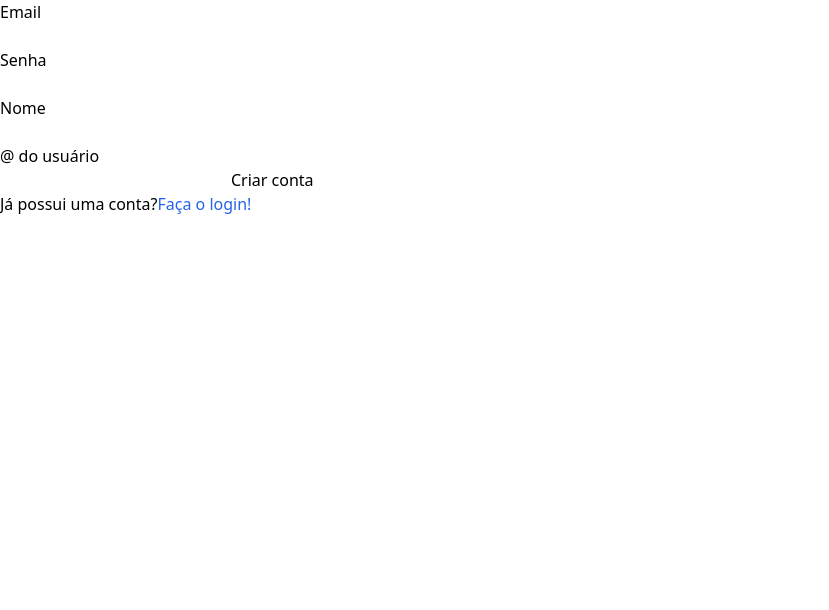
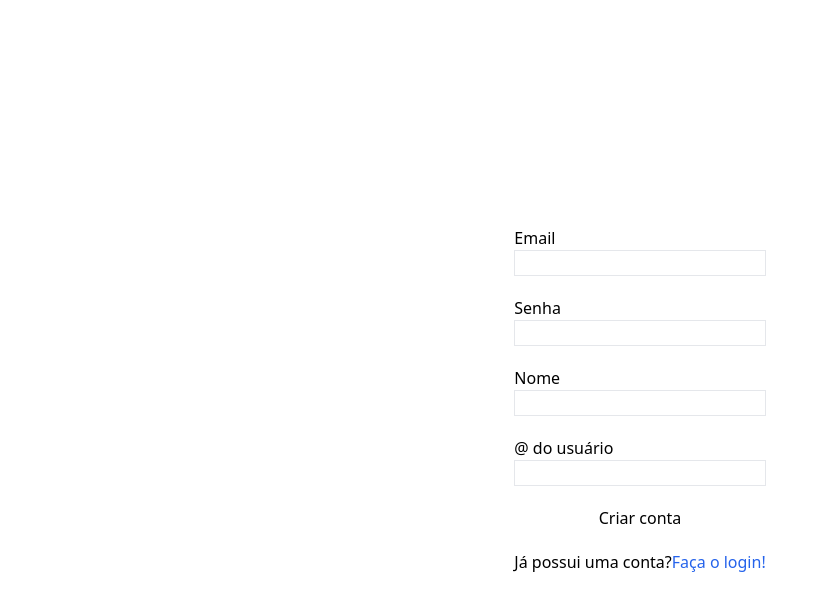
Before and after one commit to Leckller/NestTwitter, a React (Vite) app in the folder frontend/: page /register in a window 1280 px wide. Shown: the top 610 px of the page, without its empty margins (0-829 px from the left). Built offline with nearby package versions, Linux system fonts and the light colour scheme.

Commit message:
feat: fiz uma leve componentização, e um leve css

```diff
--- /dev/null
+++ b/frontend/src/components/Register-Login/Field.tsx
@@ -0,0 +1,27 @@
+import { UserType } from '../../types';
+
+function Field({ text, keyField, password, register, setRegister }
+: {
+  text: string, keyField: string, password: boolean,
+  register: Partial<UserType>, setRegister: (p: Partial<UserType>) => void
+}) {
+  const handleRegister = (value: string) => {
+    setRegister({ ...register, [keyField]: value });
+  };
+
+  return (
+    <label>
+      <h2>{text}</h2>
+      <input
+        className="w-full border"
+        value={ register[keyField as keyof UserType] }
+        onChange={ ({ target: { value } }) => {
+          handleRegister(value);
+        } }
+        type={ password ? 'password' : 'text' }
+      />
+    </label>
+  );
+}
+
+export default Field;
--- a/frontend/src/routes/Login.tsx
+++ b/frontend/src/routes/Login.tsx
@@ -4,34 +4,35 @@ import UserConnect from '../service/User-Connection.Service';
 import { UserType } from '../types';
 import { useAppDispatch } from '../hooks/reduxHooks';
 import { setToken } from '../redux/Reducers/User';
+import Field from '../components/Register-Login/Field';
 
 function Login() {
   const navigate = useNavigate();
 
   const dispatch = useAppDispatch();
 
-  const [register, setRegister] = useState <Partial<UserType>>({
+  const [register, setRegister] = useState<Partial<UserType>>({
     email: '', password: '',
   });
 
   const fields = [
-    { key: 'email', text: 'Email' },
+    { key: 'email', text: 'Email', password: false },
     { key: 'password', text: 'Senha', password: true },
   ];
 
-  const handleRegister = (key: 'email' | 'senha', value: string) => {
-    setRegister({ ...register, [key]: value });
-  };
+  return (
+    <div className="w-screen h-screen flex items-center justify-center">
 
-  return (
+      <main className="">
         <form
+          className="flex flex-col gap-5"
           onSubmit={ async (e) => {
             e.preventDefault();
             const login = await UserConnect
               .loginUser(register.email!, register.password!);
 
-        if (login?.statusCode === 400) {
-          console.log(login);
+            if (login?.statusCode === 400 || login?.statusCode === 401) {
+              alert(login.message);
               return;
             }
 
@@ -40,17 +41,14 @@ function Login() {
         >
 
           {fields.map(({ text, key, password }) => (
-        <label key={ text }>
-          <h2>{text}</h2>
-          <input
-            value={ register[key as keyof UserType] }
-            onChange={ ({ target: { value } }) => {
-              handleRegister(key as any, value);
-            } }
-            type={ password ? 'password' : 'text' }
+            <Field
+              key={ text }
+              keyField={ key }
+              password={ password }
+              register={ register }
+              setRegister={ setRegister }
+              text={ text }
             />
-        </label>
-
           ))}
 
           <button>Iniciar Sessão</button>
@@ -64,7 +62,12 @@ function Login() {
               Crie agora!
             </button>
           </p>
+
         </form>
+
+      </main>
+
+    </div>
   );
 }
 
--- a/frontend/src/routes/Register.tsx
+++ b/frontend/src/routes/Register.tsx
@@ -5,6 +5,7 @@ import UserConnect from '../service/User-Connection.Service';
 import PostUserCreateDto from '../service/Post-User-Create.Dto';
 import { useAppDispatch } from '../hooks/reduxHooks';
 import { setToken } from '../redux/Reducers/User';
+import Field from '../components/Register-Login/Field';
 
 function Register() {
   const navigate = useNavigate();
@@ -22,16 +23,13 @@ function Register() {
     { key: 'address', text: '@ do usuário' },
   ];
 
-  const handleRegister = (key: 'email' | 'senha', value: string) => {
-    setRegister({ ...register, [key]: value });
-  };
+  return (
+    <div className="w-screen h-screen flex items-center justify-center">
 
-  return (
-    <div>
-
-      <main>
+      <main className="">
 
         <form
+          className="flex flex-col gap-5"
           onSubmit={ async (e) => {
             e.preventDefault();
             const { name, address, password, email } = register;
@@ -39,8 +37,8 @@ function Register() {
               new PostUserCreateDto(name!, address!, password!, email!),
             );
 
-            if (createUser?.statusCode === 400) {
-              console.log(createUser);
+            if (createUser?.statusCode === 400 || createUser?.statusCode === 401) {
+              alert(createUser.message);
               return;
             }
 
@@ -49,17 +47,14 @@ function Register() {
         >
 
           {registerFields.map(({ text, key }) => (
-            <label key={ text }>
-              <h2>{text}</h2>
-              <input
-                value={ register[key as keyof UserType] }
-                onChange={ ({ target: { value } }) => {
-                  handleRegister(key as any, value);
-                } }
-                type="text"
-              />
-            </label>
-
+            <Field
+              key={ text }
+              keyField={ key }
+              password={ false }
+              register={ register }
+              setRegister={ setRegister }
+              text={ text }
+            />
           ))}
 
           <button>Criar conta</button>
```
Lines whose indentation alone changed are shown as unchanged.
